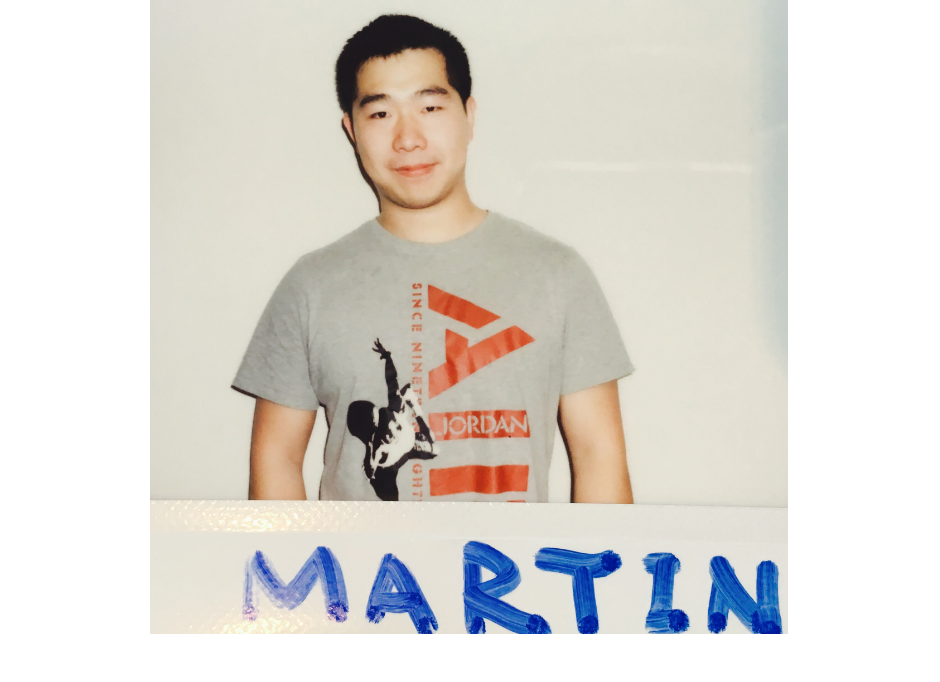
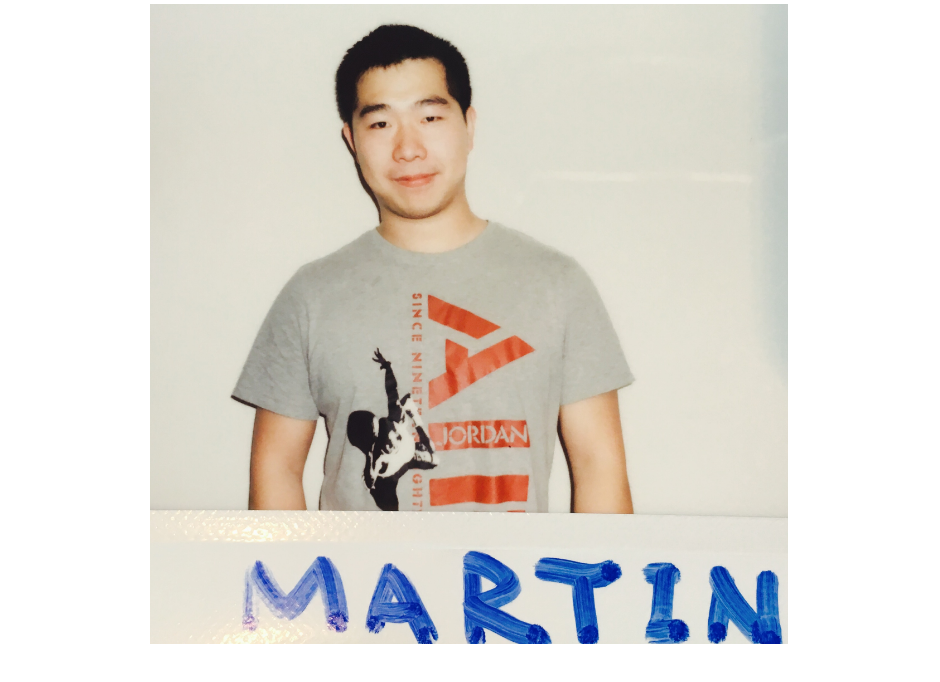
Before and after one commit to MartinZ29/JS30-3, a plain HTML site: page index.html in a window 1280 px wide. Shown: the part 106-788 px from the top of the page, without its empty margins (171-1111 px from the left). Drawn offline with Linux system fonts and the light colour scheme.

Commit message:
set img with var

```diff
--- a/main.css
+++ b/main.css
@@ -2,6 +2,10 @@
     --base: yellow;
     --spacing: 10px;
     --blur: 10px;
+}
+
+img {
+    padding: var(--spacing);
 }
 
 
```
